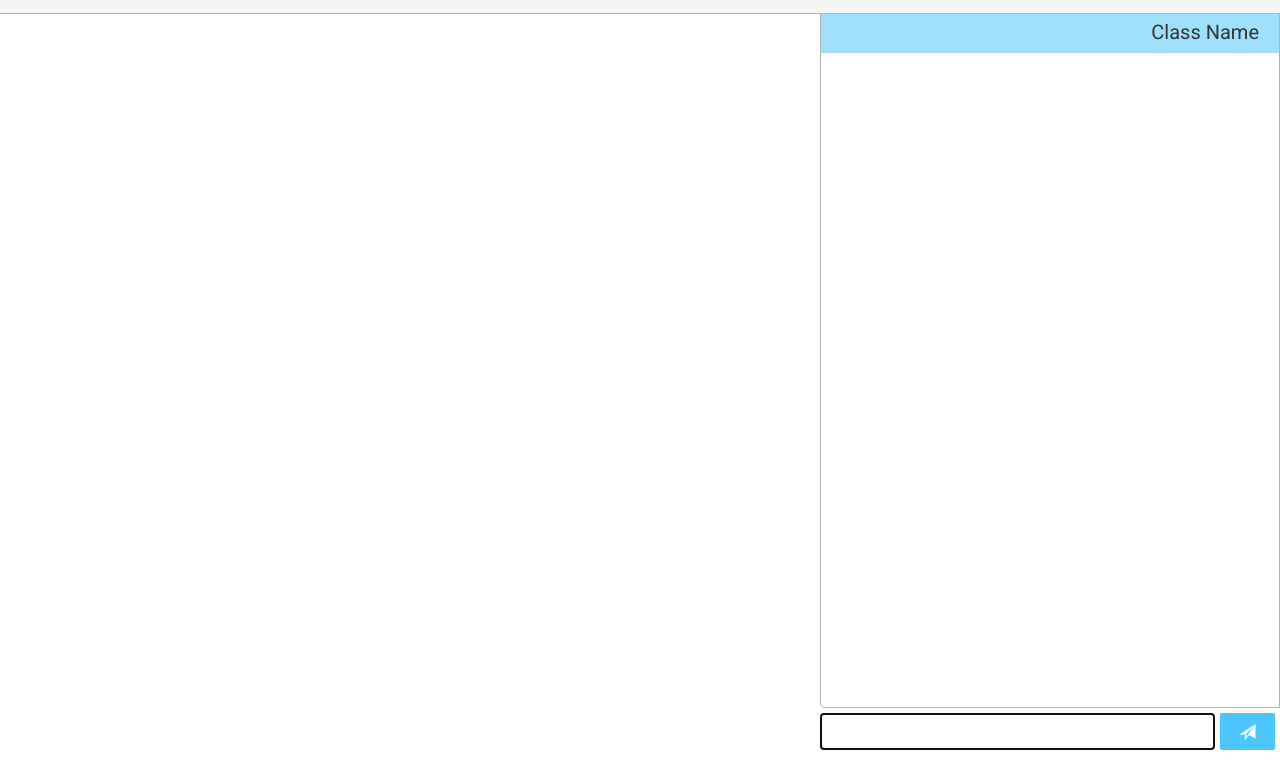
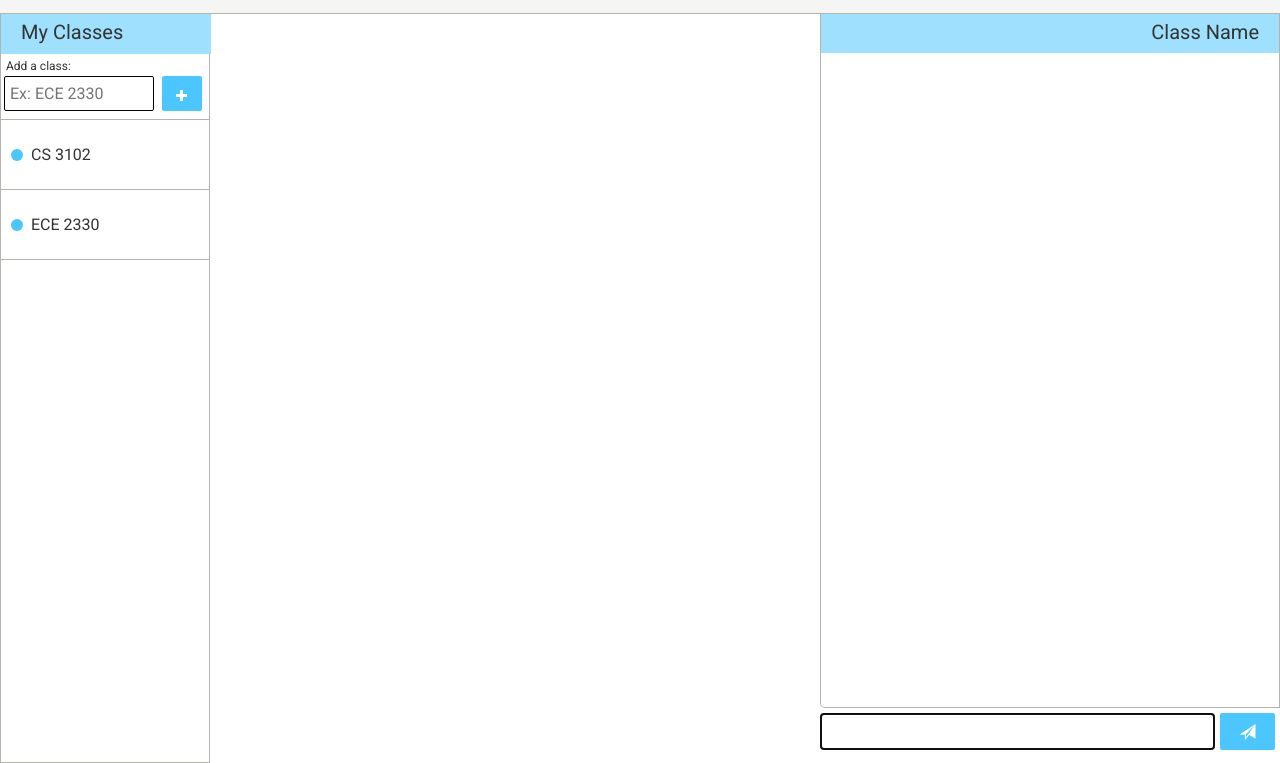
Before and after one commit to bradymadden97/uvachat, a website: page index.html in a window 1280 px wide. Shown: the part 37-800 px from the top of the page. Drawn offline with nearby package versions, Linux system fonts and the light colour scheme; no server answers.

Commit message:
my classes section begin

```diff
--- a/index.html
+++ b/index.html
@@ -5,6 +5,7 @@
     <link rel="stylesheet" href="https://maxcdn.bootstrapcdn.com/bootstrap/3.3.7/css/bootstrap.min.css">
 	<link rel="stylesheet" href="css/chatStyle.css">
 	<link rel="stylesheet" href="css/navStyle.css">
+	<link rel="stylesheet" href="css/classStyle.css">
 
 	<script src="js/jquery-3.2.1.min.js"></script>
     <script src="https://maxcdn.bootstrapcdn.com/bootstrap/3.3.7/js/bootstrap.min.js"></script>
@@ -18,22 +19,67 @@
 			</div>
 		</div>
 	</nav>
+	<div class="modal fade removeClassModal" tabindex="-1" role="dialog">
+		<div class="modal-dialog modal-sm">
+			<div class="modal-content">
+				<div class="modal-body">
+					Are you sure you want to remove<br> <b><span id="removeClassModalSpan"></span></b>?
+				</div>
+				<div class="modal-footer">
+					<button type="button" class="btn btn-sm btn-default" data-dismiss="modal">Cancel</button>
+					<button type="button" class="btn btn-sm btn-danger">Remove Class</button>
+				</div>
+			</div>
+		</div>
+	</div>
 	<table id="laytable">
 		<tr>
+			<td>
+				<div id="my_classes">
+					<div id="my_classes_title"><span>My Classes</span></div>
+					<div id="my_class_search">
+						<span>Add a class:</span>
+						<form id='class_search_form' action="">
+							<table>
+								<tr>
+									<td>
+										<input placeholder="Ex: ECE 2330" id="class_search_input" />
+									</td>
+									<td>
+										<button id="searchsubmitbtn" ><span style="color:white" class="glyphicon glyphicon-plus"></button>
+									</td>
+								</tr>
+							</table>
+						</form>
+					</div>
+					<ul id="my_class_list">
+						<li class="cls" data-class="CS 3102">
+							<div class="notification has_notif"></div>
+							<span class="cls_name">CS 3102</span>
+							<span class="delete_class glyphicon glyphicon-remove" data-class="CS 3102" data-toggle="modal" data-target=".removeClassModal"></span>
+						</li>
+						<li class="cls" data-class="ECE 2330">
+							<div class="notification has_notif"></div>
+							<span class="cls_name">ECE 2330</span>
+							<span class="delete_class glyphicon glyphicon-remove" data-class="ECE 2330" data-toggle="modal" data-target=".removeClassModal"></span>
+						</li>
+					</ul>
+				</div>
+			</td>
 			<td>
 			</td>
 			<td>
 				<div id="chat">
 					<div id="class_name_chat"><span id="class_name_span">Class Name</span></div>
 					<ul id='messages_box'></ul>
-					<form action="">
+					<form class="chat_form" action="">
 						<table>
 							<tr>
 								<td>
 									<input id="m" autocomplete='off' />
 								</td>
 								<td>
-									<button><span style="color:white" class="glyphicon glyphicon-send"></button>
+									<button id="chatsubmitbtn"><span style="color:white" class="glyphicon glyphicon-send"></button>
 								</td>
 							</tr>
 						</table>
@@ -44,5 +90,6 @@
 	</table>
 	<script src="/socket.io/socket.io.js"></script>
 	<script src="js/chatScript.js"></script>
+	<script src="js/classScript.js"></script>
 </body>
 </html>
--- a/public/css/chatStyle.css
+++ b/public/css/chatStyle.css
@@ -1,7 +1,7 @@
 		body{
 			font-size:16px;
 			font-family: 'Roboto', sans-serif;
-			padding:5px 0px 0px 10px;
+			padding:0px;
 		}
 		#messages_box{
 			border-top: none;
@@ -54,11 +54,12 @@
 			margin-right:5px;
 			border: 1px solid black;
 			border-radius: 2px;
+			padding-left:5px;
 		}
 		#m:focus{
 			border-color:#4bc6fe;
 		}
-		button{
+		#chatsubmitbtn{
 			cursor:pointer;
 			border: none;
 			border-radius: 2px;
@@ -69,7 +70,7 @@
 			background-color:#4bc6fe;
 			text-color:#ffffff;
 		}
-		button:hover{
+		#chatsubmitbtn:hover{
 			-moz-box-shadow:    2px 2px 2px 2px #dbf3fe;
 			-webkit-box-shadow: 2px 2px 2px 2px #dbf3fe;
 			box-shadow:         2px 2px 2px 2px #dbf3fe;
--- /dev/null
+++ b/public/css/classStyle.css
@@ -0,0 +1,91 @@
+#my_classes{
+	position:absolute;
+	left:0px;
+	border:1px solid #b2b4ad;
+	width:210px;
+	height:calc(100vh - 50px);
+}
+#my_classes_title{
+	background-color:#9ee0fe;
+	width:210px;
+	height:40px;
+	border: none;
+	text-align:left;
+	margin-bottom:5px;
+}
+#my_classes_title span{
+	font-size:20px;
+	position:relative;
+	top:15%;
+	margin-left:20px;
+}
+#my_class_search{
+	border-bottom: 1px solid #b2b4ad;
+}
+#my_class_search span{
+	font-size:12px;
+	padding:5px;
+}
+#class_search_input{
+	width:150px;
+	height:35px;
+	font-size:16px;
+	align:center;
+	margin:3px;
+	border: 1px solid black;
+	border-radius: 2px;
+	padding-left:5px;
+}
+#class_search_input:focus{
+	border-color:#4bc6fe;
+}
+#searchsubmitbtn{
+	cursor:pointer;
+	border: none;
+	border-radius: 2px;
+	background:none;
+	height:35px;
+	width:40px;
+	margin-left:5px;
+	background-color:#4bc6fe;
+	text-color:#ffffff;
+}
+
+#my_class_list{
+	list-style-type:none;
+	padding:0;
+}
+.cls{
+	padding:10px;
+	height:70px;
+	position:relative;
+	border-bottom: 1px solid #b2b4ad;
+}
+.cls:hover{
+	cursor:pointer;
+	background-color:#f5f6f3;
+}
+.cls:hover .delete_class{
+	visibility:visible;
+}
+.cls_name{
+	position: absolute;
+	top:calc(50% - 10px);
+	left:30px;
+}
+.has_notif{
+    background:#4bc6fe;
+	position:absolute;
+	top:calc(50% - 6px);
+    width: 12px;
+    height: 12px;
+    border-radius: 50%;
+}
+.delete_class{
+	color:red;
+	font-size:20px;
+	visibility:hidden;
+	position:absolute;
+	top:calc(50% - 10px);
+	right:10px;
+}
--- a/public/css/navStyle.css
+++ b/public/css/navStyle.css
@@ -8,5 +8,5 @@
 }
 
 body{
-	margin-top:45px;
+	margin-top:50px;
 }
--- a/public/js/chatScript.js
+++ b/public/js/chatScript.js
@@ -3,7 +3,7 @@
 		});
 		var currentspeaker = "";
 		var socket = io();
-		$('form').submit(function(){
+		$('.chat_form').submit(function(){
 			if($("#m").val().trim()){
 				socket.emit('chat message', $('#m').val());
 				$('#m').val('');
@@ -24,6 +24,8 @@
 			if(hr > 11)
 				ampm = 'PM';
 			hr %= 12;
+			if(hr == 0)
+				hr = 12;
 			if(min < 10)
 				min = '0' + min;
 			msg = msg.replace(/((((http|ftp|https):\/\/)|(www.))[\w-]+(\.[\w-]+)+([\w.,@?^=%&amp;:\/~+#-]*[\w@?^=%&amp;\/~+#-])?)/g, "<a target='_blank' href='$1' >$1</a>");
--- /dev/null
+++ b/public/js/classScript.js
@@ -0,0 +1,8 @@
+$('.removeClassModal').on('show.bs.modal', function (e) {
+    var cls = $(e.relatedTarget).attr('data-class');
+	$("#removeClassModalSpan").text(cls);
+});
+$(".cls").on('click',function(){
+	$("#class_name_span").text($(this).attr('data-class'));
+
+});
```
